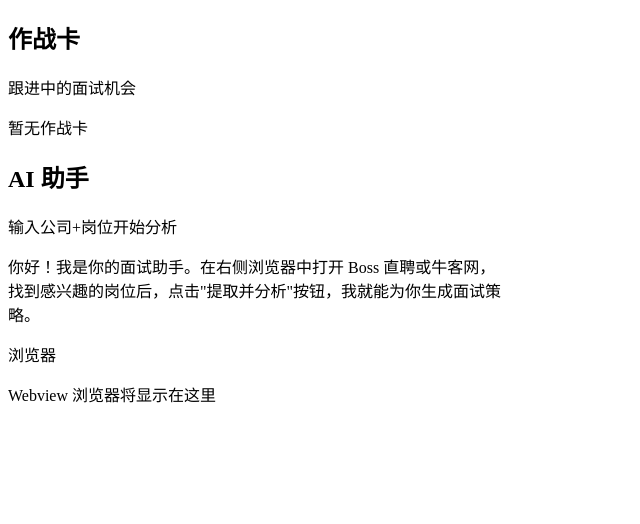
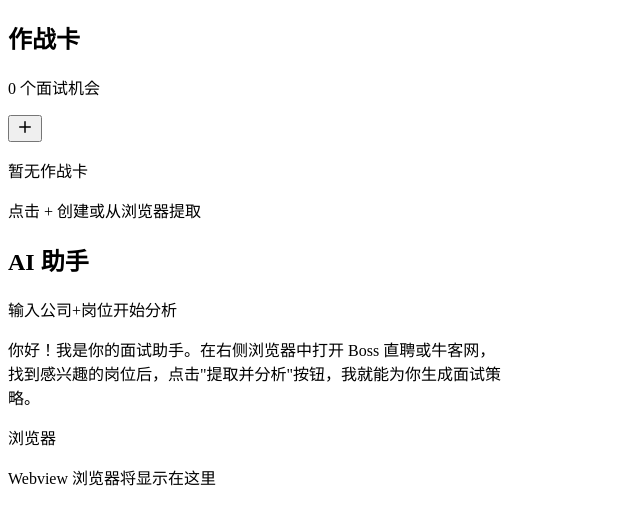
Before and after one commit to Alan79529/resume-agent, a React (Vite) app in the folder src/renderer/: page / in a window 1280 px wide. Shown: the top 524 px of the page, without its empty margins (0-640 px from the left). Built offline with nearby package versions, Linux system fonts and the light colour scheme.

Commit message:
feat: add battle card list with zustand store

```diff
--- /dev/null
+++ b/src/renderer/src/components/cards/CardItem.tsx
@@ -0,0 +1,69 @@
+import React from 'react';
+import { MoreVertical, Calendar } from 'lucide-react';
+import type { BattleCard, CardStatus } from '../../types';
+
+interface CardItemProps {
+  card: BattleCard;
+  isSelected: boolean;
+  onClick: () => void;
+}
+
+const statusConfig: Record<CardStatus, { label: string; color: string; bg: string }> = {
+  pending_analysis: { label: '待分析', color: 'text-gray-600', bg: 'bg-gray-100' },
+  preparing: { label: '待准备', color: 'text-blue-600', bg: 'bg-blue-50' },
+  scheduled: { label: '已安排', color: 'text-amber-600', bg: 'bg-amber-50' },
+  interviewed: { label: '已面试', color: 'text-green-600', bg: 'bg-green-50' },
+  reviewed: { label: '已复盘', color: 'text-emerald-600', bg: 'bg-emerald-50' }
+};
+
+export const CardItem: React.FC<CardItemProps> = ({ card, isSelected, onClick }) => {
+  const status = statusConfig[card.status];
+
+  const formatDate = (dateStr: string | null) => {
+    if (!dateStr) return null;
+    const date = new Date(dateStr);
+    return `${date.getMonth() + 1}/${date.getDate()}`;
+  };
+
+  return (
+    <div
+      onClick={onClick}
+      className={`
+        p-3 rounded-lg cursor-pointer transition-all border group
+        ${isSelected
+          ? 'bg-blue-50 border-blue-300 shadow-sm'
+          : 'bg-white border-gray-200 hover:border-gray-300 hover:shadow-sm'
+        }
+      `}
+    >
+      <div className="flex items-start justify-between">
+        <div className="flex-1 min-w-0">
+          <h3 className="font-medium text-gray-900 truncate">{card.companyName}</h3>
+          <p className="text-sm text-gray-500 truncate mt-0.5">{card.positionName}</p>
+        </div>
+        <button
+          className="p-1 text-gray-400 hover:text-gray-600 opacity-0 group-hover:opacity-100 transition-opacity"
+          onClick={(e) => {
+            e.stopPropagation();
+            // TODO: show context menu
+          }}
+        >
+          <MoreVertical size={16} />
+        </button>
+      </div>
+
+      <div className="flex items-center justify-between mt-2">
+        <span className={`text-xs px-2 py-0.5 rounded-full ${status.bg} ${status.color}`}>
+          {status.label}
+        </span>
+
+        {card.schedule.interviewTime && (
+          <div className="flex items-center gap-1 text-xs text-gray-500">
+            <Calendar size={12} />
+            <span>{formatDate(card.schedule.interviewTime)}</span>
+          </div>
+        )}
+      </div>
+    </div>
+  );
+};
--- a/src/renderer/src/components/cards/CardList.tsx
+++ b/src/renderer/src/components/cards/CardList.tsx
@@ -1,16 +1,85 @@
-import React from 'react';
+import React, { useEffect } from 'react';
+import { Plus } from 'lucide-react';
+import { useCardsStore } from '../../stores/cards';
+import { CardItem } from './CardItem';
 
 export const CardList: React.FC = () => {
+  const { cards, selectedCardId, loadCards, selectCard, createCard } = useCardsStore();
+
+  useEffect(() => {
+    loadCards();
+  }, [loadCards]);
+
+  const handleCreateCard = async () => {
+    // Create a demo card for testing
+    await createCard({
+      companyName: '示例公司',
+      positionName: '前端开发实习',
+      status: 'pending_analysis',
+      analysis: {
+        companySummary: '',
+        jdSummary: '',
+        experienceSummary: '',
+        commonQuestions: [],
+        warnings: [],
+        checklist: [],
+        selfIntroduction: '',
+        resumeSuggestions: [],
+        keyPoints: []
+      },
+      schedule: {
+        interviewTime: null,
+        reminderMinutes: 60,
+        location: ''
+      },
+      review: {
+        actualQuestions: '',
+        selfRating: 3,
+        answerFeedback: '',
+        interviewerFeedback: '',
+        salaryRange: '',
+        result: 'pending',
+        recommend: false,
+        notes: ''
+      },
+      sourceUrl: ''
+    });
+  };
+
   return (
     <div className="h-full flex flex-col">
       <div className="p-4 border-b border-gray-200">
-        <h2 className="text-lg font-semibold text-gray-900">作战卡</h2>
-        <p className="text-sm text-gray-500 mt-1">跟进中的面试机会</p>
+        <div className="flex items-center justify-between">
+          <div>
+            <h2 className="text-lg font-semibold text-gray-900">作战卡</h2>
+            <p className="text-sm text-gray-500 mt-0.5">{cards.length} 个面试机会</p>
+          </div>
+          <button
+            onClick={handleCreateCard}
+            className="p-2 bg-primary text-white rounded-lg hover:bg-primary-hover transition-colors"
+            title="新建作战卡"
+          >
+            <Plus size={18} />
+          </button>
+        </div>
       </div>
-      <div className="flex-1 overflow-y-auto p-3">
-        <div className="text-center text-gray-400 py-8">
-          暂无作战卡
-        </div>
+
+      <div className="flex-1 overflow-y-auto p-3 space-y-2">
+        {cards.length === 0 ? (
+          <div className="text-center py-8">
+            <p className="text-gray-400 text-sm">暂无作战卡</p>
+            <p className="text-gray-300 text-xs mt-1">点击 + 创建或从浏览器提取</p>
+          </div>
+        ) : (
+          cards.map(card => (
+            <CardItem
+              key={card.id}
+              card={card}
+              isSelected={selectedCardId === card.id}
+              onClick={() => selectCard(card.id)}
+            />
+          ))
+        )}
       </div>
     </div>
   );
--- /dev/null
+++ b/src/renderer/src/stores/cards.ts
@@ -0,0 +1,72 @@
+import { create } from 'zustand';
+import type { BattleCard, CardStatus } from '../types';
+import { api } from '../utils/ipc';
+
+interface CardsState {
+  cards: BattleCard[];
+  selectedCardId: string | null;
+  isLoading: boolean;
+
+  // Actions
+  loadCards: () => Promise<void>;
+  selectCard: (id: string | null) => void;
+  createCard: (card: Omit<BattleCard, 'id' | 'createdAt' | 'updatedAt'>) => Promise<void>;
+  updateCard: (id: string, updates: Partial<BattleCard>) => Promise<void>;
+  deleteCard: (id: string) => Promise<void>;
+  updateStatus: (id: string, status: CardStatus) => Promise<void>;
+}
+
+const generateId = () => Math.random().toString(36).substring(2, 9);
+
+export const useCardsStore = create<CardsState>((set, get) => ({
+  cards: [],
+  selectedCardId: null,
+  isLoading: false,
+
+  loadCards: async () => {
+    set({ isLoading: true });
+    try {
+      const cards = await api.getCards();
+      set({ cards, isLoading: false });
+    } catch (error) {
+      console.error('Failed to load cards:', error);
+      set({ isLoading: false });
+    }
+  },
+
+  selectCard: (id) => {
+    set({ selectedCardId: id });
+  },
+
+  createCard: async (cardData) => {
+    const now = new Date().toISOString();
+    const newCard: BattleCard = {
+      ...cardData,
+      id: generateId(),
+      createdAt: now,
+      updatedAt: now
+    };
+
+    await api.createCard(newCard);
+    await get().loadCards();
+    set({ selectedCardId: newCard.id });
+  },
+
+  updateCard: async (id, updates) => {
+    await api.updateCard(id, updates);
+    await get().loadCards();
+  },
+
+  deleteCard: async (id) => {
+    await api.deleteCard(id);
+    const { selectedCardId } = get();
+    if (selectedCardId === id) {
+      set({ selectedCardId: null });
+    }
+    await get().loadCards();
+  },
+
+  updateStatus: async (id, status) => {
+    await get().updateCard(id, { status });
+  }
+}));
```
